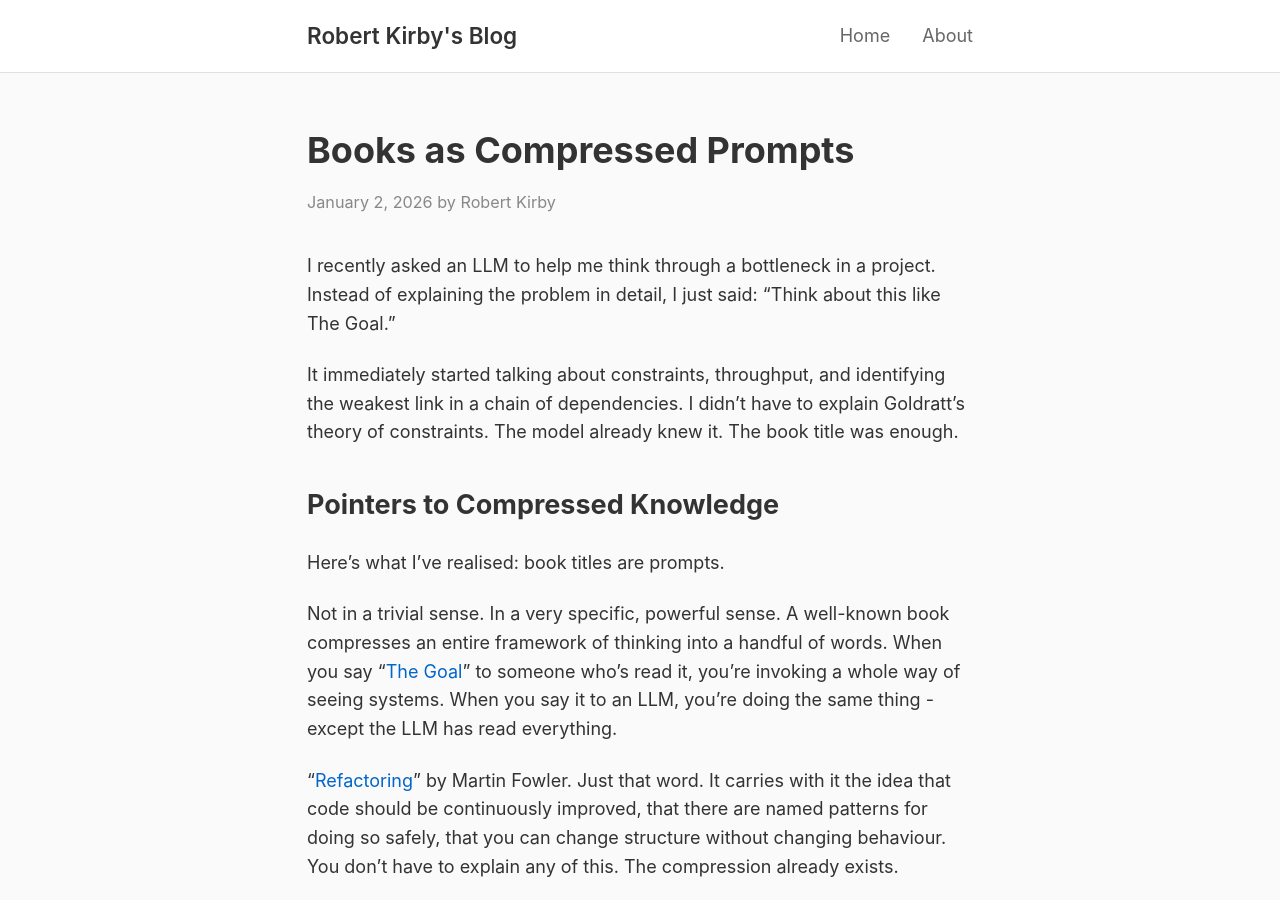
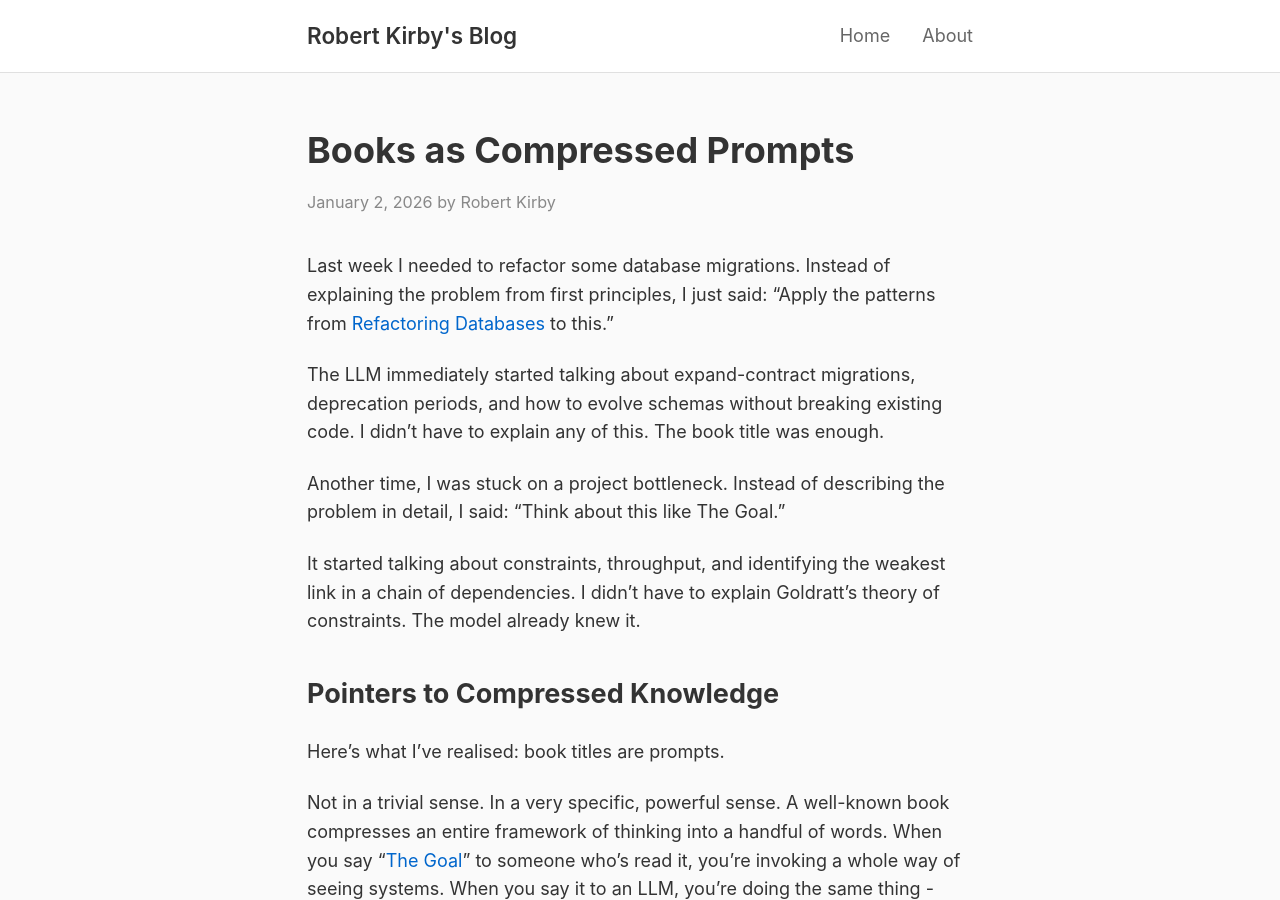
Before and after one commit to rob137/rob137.github.io, a Jekyll site: the page built from _posts/2026-01-02-books-as-compressed-prompts.md, in a window 1280 px wide and 900 px high. Built offline with Jekyll 4.4.1, drawn with Linux system fonts in a browser that asks for light colours.

Commit message:
Add personal anecdote about Refactoring Databases

```diff
--- a/_posts/2026-01-02-books-as-compressed-prompts.md
+++ b/_posts/2026-01-02-books-as-compressed-prompts.md
@@ -5,9 +5,13 @@ date: 2026-01-02 16:00:00 +0000
 tags: [ai, llm, reading, productivity, leverage]
 ---
 
-I recently asked an LLM to help me think through a bottleneck in a project. Instead of explaining the problem in detail, I just said: "Think about this like The Goal."
+Last week I needed to refactor some database migrations. Instead of explaining the problem from first principles, I just said: "Apply the patterns from [Refactoring Databases](https://en.wikipedia.org/wiki/Refactoring_Databases) to this."
 
-It immediately started talking about constraints, throughput, and identifying the weakest link in a chain of dependencies. I didn't have to explain Goldratt's theory of constraints. The model already knew it. The book title was enough.
+The LLM immediately started talking about expand-contract migrations, deprecation periods, and how to evolve schemas without breaking existing code. I didn't have to explain any of this. The book title was enough.
+
+Another time, I was stuck on a project bottleneck. Instead of describing the problem in detail, I said: "Think about this like The Goal."
+
+It started talking about constraints, throughput, and identifying the weakest link in a chain of dependencies. I didn't have to explain Goldratt's theory of constraints. The model already knew it.
 
 ## Pointers to Compressed Knowledge
 
```
